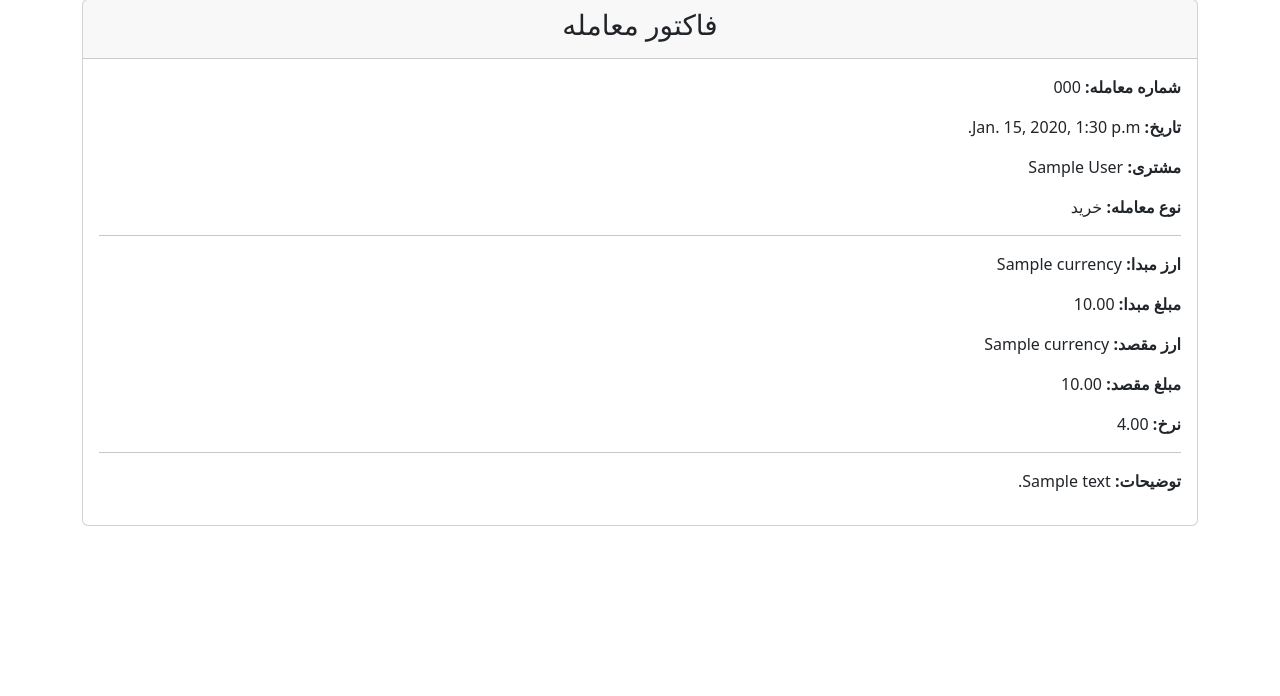
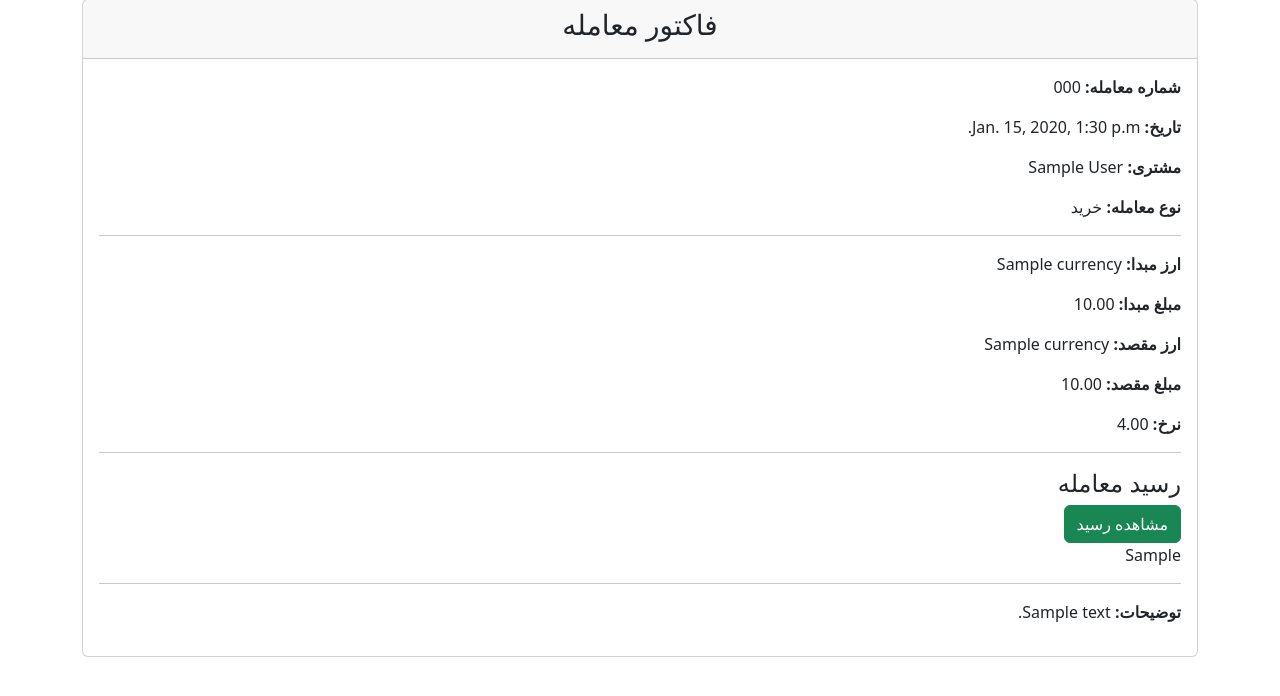
Before and after one commit to shayanHNR/Exchange-project, a Django app: page /transaction/1/invoice/ in a window 1280 px wide. Shown: the part 49-745 px from the top of the page. Run offline with Django 5.2, Linux system fonts and the light colour scheme; tables that the repository leaves empty hold one stand-in row (values such as "Sample post").

Commit message:
add uplod filr to transaction

```diff
--- a/exchange/models.py
+++ b/exchange/models.py
@@ -139,6 +139,12 @@ class Transaction(models.Model):
     note = models.TextField(
         'توضیحات',
         blank=True
+    )
+    receipt = models.FileField(
+        'رسید',
+        upload_to='receipts/',
+        blank=True,
+        null=True
     )
 
     created_at = models.DateTimeField(
--- a/exchange/templates/exchange/transaction_invoice.html
+++ b/exchange/templates/exchange/transaction_invoice.html
@@ -39,6 +39,19 @@
             {{ transaction.rate }}
         </p>
         <hr>
+
+        <h4>رسید معامله</h4>
+
+            <a
+                href="{{ transaction.receipt.url }}"
+                target="_blank"
+                class="btn btn-success"
+            >
+        مشاهده رسید
+            </a>
+
+    <p>{{ transaction.receipt }}</p>
+        <hr>
         <p>
             <strong>توضیحات:</strong>
             {{ transaction.note }}
```
Also changed, not shown: exchange/migrations/0013_transaction_receipt.py (added), 1 other file.
